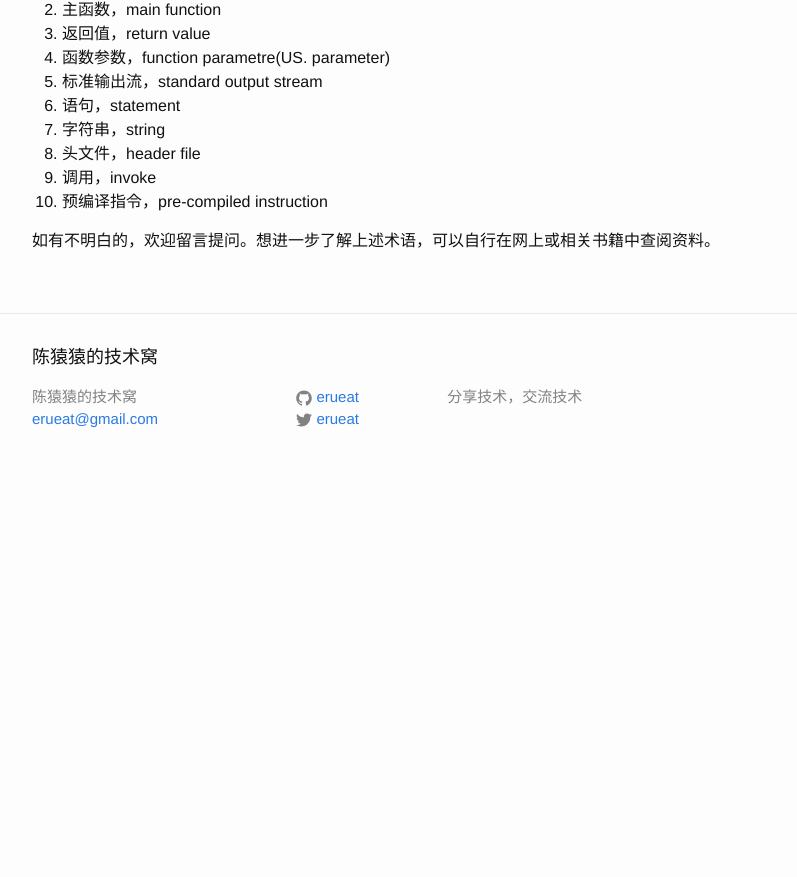
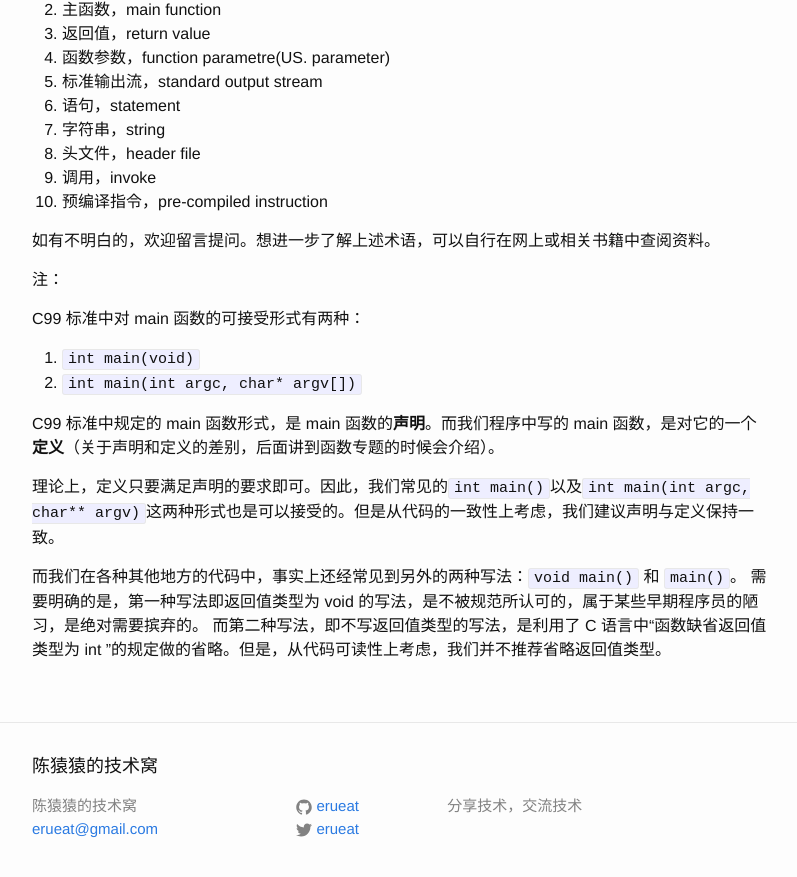
Before and after one commit to erueat/erueat.github.io, a Jekyll site: the page built from _posts/2016-10-27-C 语言教学——从 Hello World 讲起.markdown, in a window 1280 px wide and 900 px high, scrolled down 2652 px. Shown: the top 877 px of the window, without its empty margins (238-1035 px from the left). Built offline with Jekyll 4.4.1, drawn with Linux system fonts in a browser that asks for light colours; before the commit the page ends 3143 px from its top, so only the background shows below that; some of the changed text lies outside the part shown.

Commit message:
fix description about main function;

```diff
--- a/_posts/2016-10-26-C 语言教学——从 Hello World 讲起.markdown
+++ b/_posts/2016-10-27-C 语言教学——从 Hello World 讲起.markdown
@@ -11,7 +11,7 @@
 
 #include <stdio.h>
 
-int main()
+int main(void)
 {
     printf("Hello world!");
     return 0;
@@ -25,7 +25,7 @@
 
 {% highlight c %}
 
-int main()
+int main(void)
 {
     return 0;
 }
@@ -40,9 +40,9 @@
 
 通过上面的解释，相信你应该已经有了一个大体的了解。下面，我们更加仔细地解释一下。
 
-首先我们说说 ``int main()`` 是什么。
+首先我们说说 ``int main(void)`` 是什么。
 
-每一个在我们的操作系统上运行的程序，说到底其实都是由操作系统打开的。但是我们有没有想过，操作系统是怎么知道打开一个程序之后应该先做什么再做什么？就比如我们打开 QQ 的时候，总是会先进入登录界面而不是打开什么个人资料卡的窗口之类的，这告诉我们，每个程序的执行，都是有一个既定的顺序的。那么，既然存在顺序，就势必有一个“开始”。没错，这里的``int main()``标识的便是我们程序的**入口**，它的名字，叫做 **main 函数（main fuction）** ，也有人用纯中文的方式，管它叫“主函数”或者“主方法”。
+每一个在我们的操作系统上运行的程序，说到底其实都是由操作系统打开的。但是我们有没有想过，操作系统是怎么知道打开一个程序之后应该先做什么再做什么？就比如我们打开 QQ 的时候，总是会先进入登录界面而不是打开什么个人资料卡的窗口之类的，这告诉我们，每个程序的执行，都是有一个既定的顺序的。那么，既然存在顺序，就势必有一个“开始”。没错，这里的``int main(void)``标识的便是我们程序的**入口**，它的名字，叫做 **main 函数（main fuction）** ，也有人用纯中文的方式，管它叫“主函数”或者“主方法”。
 
 在 C 语言中，**函数（function）**语法上的定义，就是
 
@@ -61,7 +61,7 @@
 
 我们再看一眼 main 函数，函数名是 main ，这是标准中规定的，入口函数就叫这个名字。函数返回值类型为 int ，这里的 int 是 integer 的缩写，也就是整数的意思，限定了这个函数的函数值只能是整数。函数参数列表为空，意味着无论这个函数的返回值，完全是这个函数自己决定的，不随外界条件变化。而函数体中最后的``return 0;``一句，则给出了这个函数的返回值为整数 0 。
 
-C 语言中，main函数由于身份特殊，按照标准，它的返回值类型必须是 int ，而函数参数列表要么是空，也就是``main()``的形式；要么是带着两个参数，``main(int argc, char** argv)``。对于初学者而言，第一种形式最为常见。第二种形式由于比较复杂，我们这里按下不表。另外，main 函数的返回值，习惯中大家在程序正常退出的情况下，会给出返回值为 0 。main 函数的返回值是给程序的调用者（比如系统）看的，以方便调用者知道程序是否正常执行正常退出。
+C 语言中，main函数由于身份特殊，按照标准，它的返回值类型必须是 int ，而函数参数列表要么是空，也就是``main(void)``的形式；要么是带着两个参数，``main(int argc, char* argv[])``。对于初学者而言，第一种形式最为常见。第二种形式由于比较复杂，我们这里按下不表。另外，main 函数的返回值，习惯中大家在程序正常退出的情况下，会给出返回值为 0 。main 函数的返回值是给程序的调用者（比如系统）看的，以方便调用者知道程序是否正常执行正常退出。
 
 接下来再谈谈``printf("Hello world!");``这一行。
 
@@ -97,3 +97,18 @@
 10. 预编译指令，pre-compiled instruction
 
 如有不明白的，欢迎留言提问。想进一步了解上述术语，可以自行在网上或相关书籍中查阅资料。
+
+注：
+
+C99 标准中对 main 函数的可接受形式有两种：
+
+1. ``int main(void)``
+2. ``int main(int argc, char* argv[])``
+
+C99 标准中规定的 main 函数形式，是 main 函数的**声明**。而我们程序中写的 main 函数，是对它的一个**定义**（关于声明和定义的差别，后面讲到函数专题的时候会介绍）。
+
+理论上，定义只要满足声明的要求即可。因此，我们常见的``int main()``以及``int main(int argc, char** argv)``这两种形式也是可以接受的。但是从代码的一致性上考虑，我们建议声明与定义保持一致。
+
+而我们在各种其他地方的代码中，事实上还经常见到另外的两种写法：``void main()`` 和 ``main()``。
+需要明确的是，第一种写法即返回值类型为 void 的写法，是不被规范所认可的，属于某些早期程序员的陋习，是绝对需要摈弃的。
+而第二种写法，即不写返回值类型的写法，是利用了 C 语言中“函数缺省返回值类型为 int ”的规定做的省略。但是，从代码可读性上考虑，我们并不推荐省略返回值类型。
```
